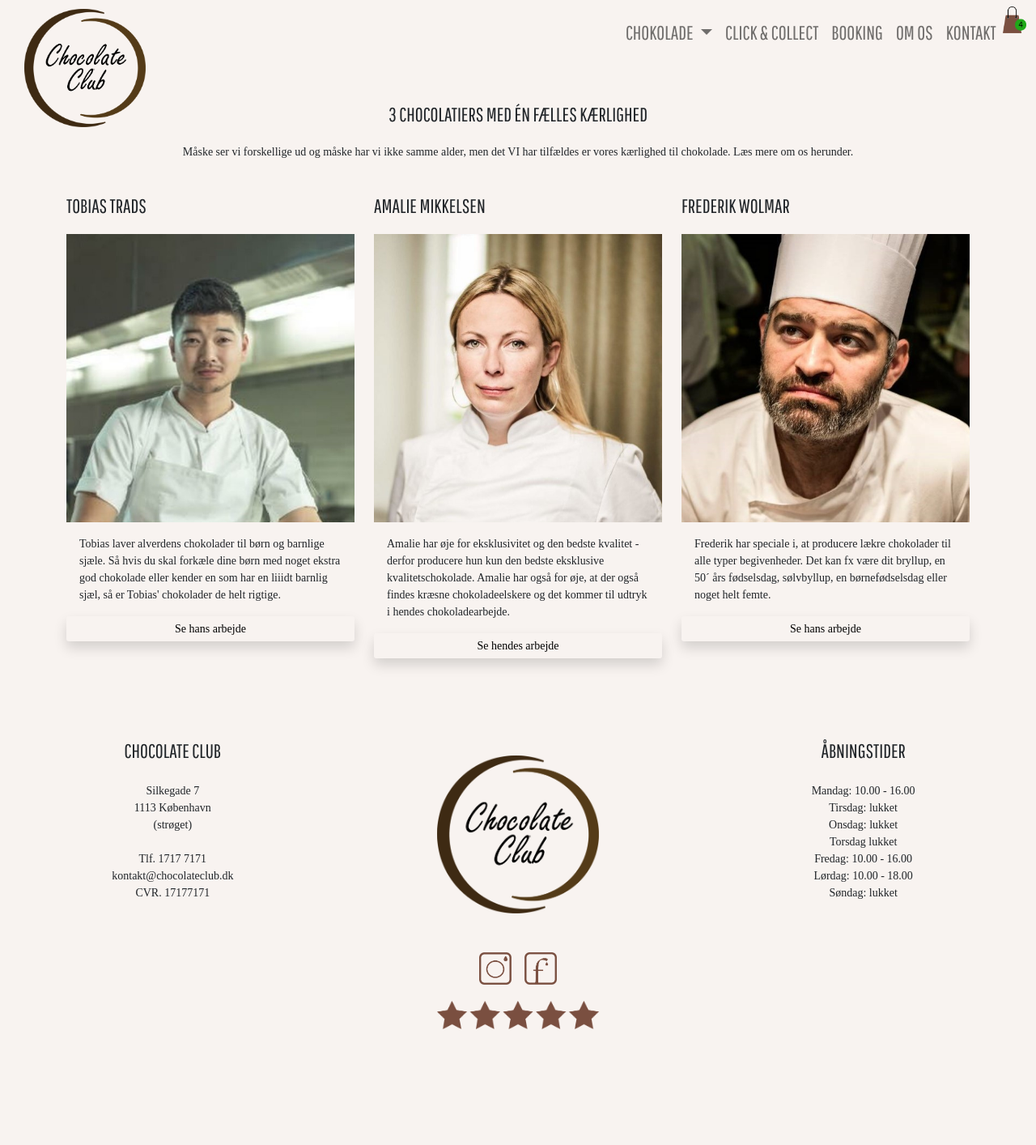
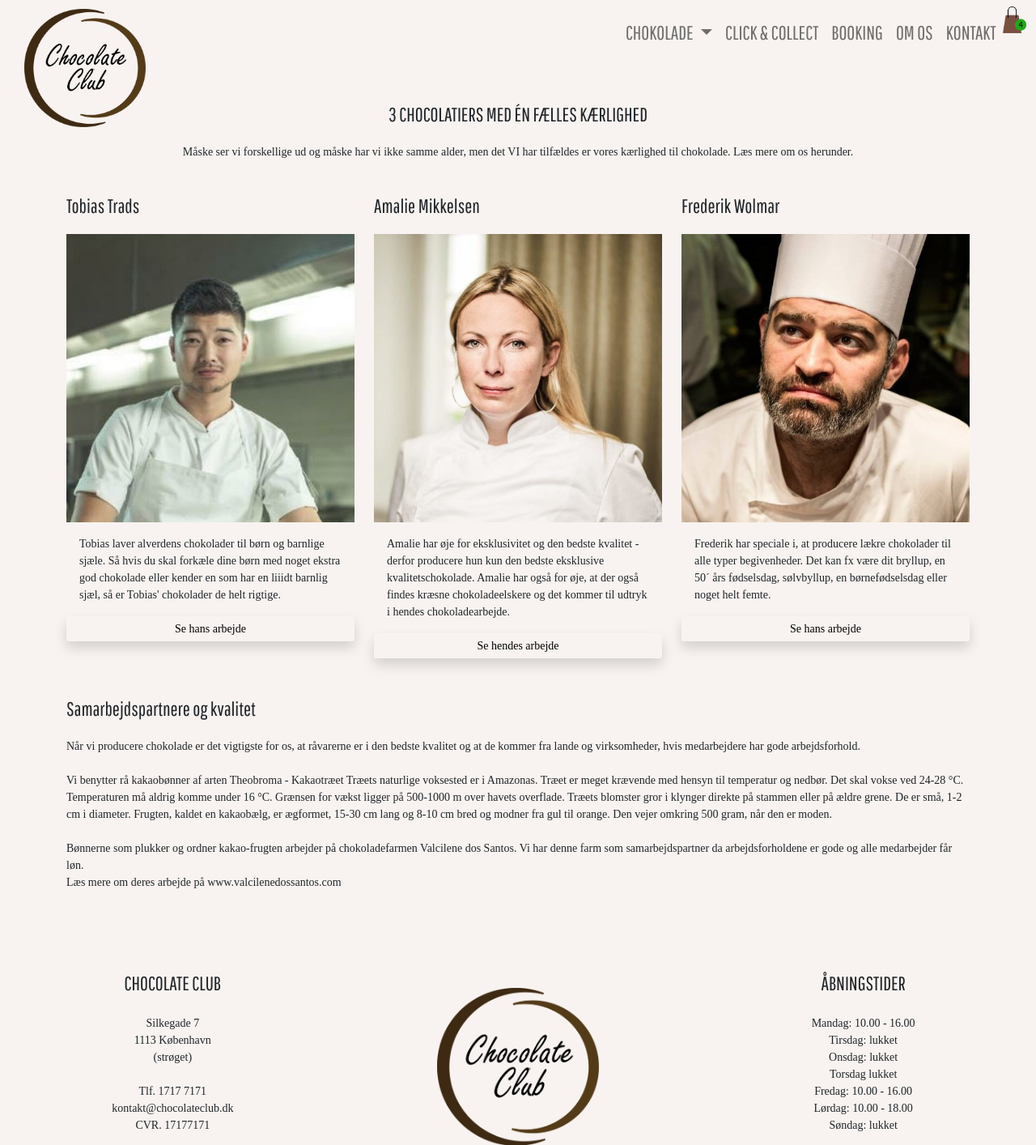
Before and after one commit to CatjaKimNielsen/2.sem.eks_ChocolateClub, a PHP site: page /OmOs.php in a window 1280 px wide. Shown: the top 1414 px of the page at 81% size. Before the commit the page ends 1271 px from the top, so only its background shows below. Run offline with PHP 8.4, Linux system fonts and the light colour scheme; style sheets or scripts are compiled from the project's sources; some libraries are stand-ins or nearby versions; some web fonts are replaced.

Commit message:
Om os: der er tilføjet et element med samarbejdspartnere og SEO er skrevet færdigt.

```diff
--- a/OmOs.php
+++ b/OmOs.php
@@ -14,8 +14,8 @@
 
     <meta property="og:title" content="Chocolate Club | Om os">
     <meta property="og:type" content="website">
-    <meta property="og:url" content="...">
-    <meta property="og:image" content="...">
+    <meta property="og:url" content="https://www.catjakimnielsen.dk/Eksamner/2.semester/OmOs.php">
+    <meta property="og:image" content="https://www.catjakimnielsen.dk/Eksamner/2.semester/image/ChocolateClub_Slider_3chokolader.png">
     <meta property="og:description" content="Vores fælles kærlighed er chokolade - derfor er vi alle 3 uddannet chocolatiers. Vi er Tobias Trads med speciale i børn og barnlige sjæle, Amalie Mikkelsen med speciale i det eksklusive og kvalitet til kræsne og Frederik Wolmar med speciale i chokolade til alle begivenheder.">
     <meta property="og:locale" content="da.DK">
 
@@ -47,7 +47,7 @@
         <div class="row mb-5">
             <div class="col-12 col-sm-6 col-xl-4">
                 <br><br>
-                <h2 class="overskrift"> TOBIAS TRADS </h2>
+                <h2 class="overskrift"> Tobias Trads </h2>
                 <br>
                 <img src="image/TobiasTrads.jpg" alt="Chocolatier Tobias">
                 <p class="p-3 tekst"> Tobias laver alverdens chokolader til børn og barnlige sjæle. Så hvis du skal forkæle dine børn med noget ekstra god chokolade eller kender en som har en liiidt barnlig sjæl, så er Tobias' chokolader de helt rigtige. </p>
@@ -57,14 +57,14 @@
                         <div class="card card-body">
                             <img src="image/Mælkechokolade.png" alt="Frø af mælkechokolade">
                             <br>
-                            <a class="btn btn-sm bg-header_footer shadow w-100 tekst" href="SmåtMenGodt.php"> Se mere </a>
+                            <a class="btn btn-sm bg-Tobias shadow w-100 tekst" href="SmåtMenGodt.php"> Se mere </a>
                         </div>
                     </div>
                 </div>
             </div>
             <div class="col-12 col-sm-6 col-xl-4">
                 <br><br>
-                <h2 class="overskrift"> AMALIE MIKKELSEN </h2>
+                <h2 class="overskrift"> Amalie Mikkelsen </h2>
                 <br>
                 <img src="image/Amalie.jpg" alt="Chocolatier Amalie">
                 <p class="p-3 tekst"> Amalie har øje for eksklusivitet og den bedste kvalitet - derfor producere hun kun den bedste eksklusive kvalitetschokolade. Amalie har også for øje, at der også findes kræsne chokoladeelskere og det kommer til udtryk i hendes chokoladearbejde. </p>
@@ -74,14 +74,14 @@
                         <div class="card card-body">
                             <img src="image/MørkChokolade.png" alt="Ren mørk chokolade">
                             <br>
-                            <a class="btn btn-sm bg-header_footer shadow w-100 tekst" href="HeltUdenTwist.php"> Se mere </a>
+                            <a class="btn btn-sm bg-Amalie shadow w-100 tekst" href="HeltUdenTwist.php"> Se mere </a>
                         </div>
                     </div>
                 </div>
             </div>
             <div class="col-12 col-sm-6 col-xl-4">
                 <br><br>
-                <h2 class="overskrift"> FREDERIK WOLMAR </h2>
+                <h2 class="overskrift"> Frederik Wolmar </h2>
                 <br>
                 <img src="image/Frederik.jpg" alt="Chocolatier Frederik">
                 <p class="p-3 tekst"> Frederik har speciale i, at producere lækre chokolader til alle typer begivenheder. Det kan fx være dit bryllup, en 50´ års fødselsdag, sølvbyllup, en børnefødselsdag eller noget helt femte. </p>
@@ -91,12 +91,25 @@
                         <div class="card card-body">
                             <img src="image/Chokolade_med_Kokos.png" alt="Lys chokolade med kokos">
                             <br>
-                            <a class="btn btn-sm bg-header_footer shadow w-100 tekst" href="BetydningsfuldeMinder.php"> Se mere </a>
+                            <a class="btn btn-sm bg-Frederik shadow w-100 tekst" href="BetydningsfuldeMinder.php"> Se mere </a>
                         </div>
                     </div>
                 </div>
             </div>
         </div>
+    </section>
+
+    <section class="container mt-5">
+        <h1 class="overskrift"> Samarbejdspartnere og kvalitet </h1>
+        <br>
+        <p class="tekst"> Når vi producere chokolade er det vigtigste for os, at råvarerne er i den bedste kvalitet og at de kommer
+            fra lande og virksomheder, hvis medarbejdere har gode arbejdsforhold. <br><br> Vi benytter rå kakaobønner af arten Theobroma -
+            Kakaotræet Træets naturlige voksested er i Amazonas. Træet er meget krævende med hensyn til temperatur og nedbør. Det skal vokse
+            ved 24-28 °C. Temperaturen må aldrig komme under 16 °C. Grænsen for vækst ligger på 500-1000 m over havets overflade. Træets
+            blomster gror i klynger direkte på stammen eller på ældre grene. De er små, 1-2 cm i diameter. Frugten, kaldet en kakaobælg,
+            er ægformet, 15-30 cm lang og 8-10 cm bred og modner fra gul til orange. Den vejer omkring 500 gram, når den er moden. <br><br>
+            Bønnerne som plukker og ordner kakao-frugten arbejder på chokoladefarmen Valcilene dos Santos. Vi har denne farm som samarbejdspartner
+            da arbejdsforholdene er gode og alle medarbejder får løn. <br>Læs mere om deres arbejde på www.valcilenedossantos.com</p>
     </section>
 
 
```
